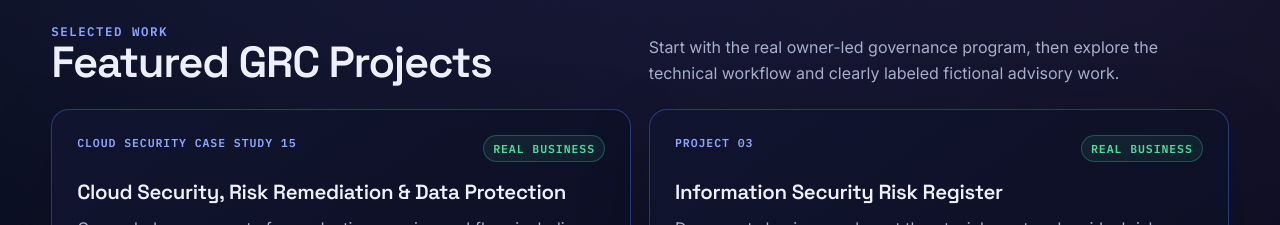
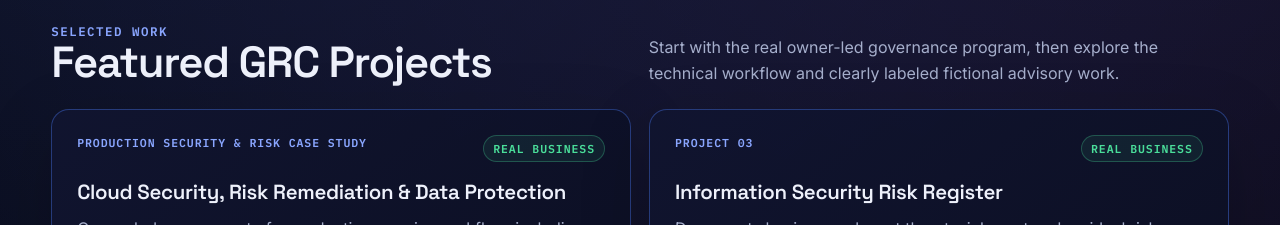
Before and after one commit to RichVince/R-Vincent, a plain HTML site: page grc-projects.html in a window 1280 px wide. Shown: the part 820-1045 px from the top of the page. Drawn offline with Linux system fonts and the light colour scheme.

Commit message:
Rename featured production security case study label

```diff
--- a/grc-projects.html
+++ b/grc-projects.html
@@ -36,7 +36,7 @@
     <section class="wrap" aria-labelledby="featured-title">
       <div class="section-head"><div><div class="eyebrow">Selected work</div><h2 id="featured-title">Featured GRC Projects</h2></div><p>Start with the real owner-led governance program, then explore the technical workflow and clearly labeled fictional advisory work.</p></div>
       <div class="grid">
-        <article class="card featured"><div class="top"><span class="num">Cloud Security Case Study 15</span><span class="tag">Real Business</span></div><h3>Cloud Security, Risk Remediation &amp; Data Protection</h3><p>Owner-led assessment of a production enquiry workflow, including encrypted backups, integrity and archive recovery testing, secrets management, access restrictions and residual risk.</p><div class="skills">Cloudflare D1 · PowerShell · risk register · ISO 27001 · NIST CSF 2.0</div><a class="download" href="phoneboss-cloud-security.html">View Assessment &amp; Evidence</a></article>
+        <article class="card featured"><div class="top"><span class="num">Production Security &amp; Risk Case Study</span><span class="tag">Real Business</span></div><h3>Cloud Security, Risk Remediation &amp; Data Protection</h3><p>Owner-led assessment of a production enquiry workflow, including encrypted backups, integrity and archive recovery testing, secrets management, access restrictions and residual risk.</p><div class="skills">Cloudflare D1 · PowerShell · risk register · ISO 27001 · NIST CSF 2.0</div><a class="download" href="phoneboss-cloud-security.html">View Assessment &amp; Evidence</a></article>
         <article class="card featured"><div class="top"><span class="num">Project 03</span><span class="tag">Real Business</span></div><h3>Information Security Risk Register</h3><p>Documents business-relevant threats, inherent and residual risk, treatment decisions, ownership, and evidence requirements for The Phone Boss ULTD.</p><div class="skills">Risk statements · scoring methodology · treatment planning · ownership</div><a class="download" href="grc-project-pdfs/The_Phone_Boss_Information_Security_Risk_Register.pdf" target="_blank" rel="noopener">View PDF</a></article>
         <article class="card featured"><div class="top"><span class="num">Project 06</span><span class="tag">Real Business</span></div><h3>ISO 27001 Readiness Self-Assessment</h3><p>Tests Clauses 4-10 and selected Annex A controls, records evidence limitations, grades findings, and tracks corrective actions.</p><div class="skills">Control testing · audit evidence · findings · readiness analysis</div><a class="download" href="grc-project-pdfs/The_Phone_Boss_ISO_27001_Certification_Readiness_Self_Assessment.pdf" target="_blank" rel="noopener">View PDF</a></article>
         <article class="card featured"><div class="top"><span class="num">Audit Case Study 14</span><span class="tag">Educational Simulation</span></div><h3>ISO 27001 Stage 2 Audit Simulation</h3><p>Leads a simulated certification audit for a fictional cloud-storage provider, from risk-based planning and team allocation through evidence evaluation, finding grading, closing, corrective action, and follow-up verification.</p><div class="skills">ISO 27001 · ISO 19011 principles · audit leadership · A.7.14 · CAPA · follow-up</div><a class="download" href="iso-27001-stage-2-audit-simulation.html">View Case Study</a></article>
```
